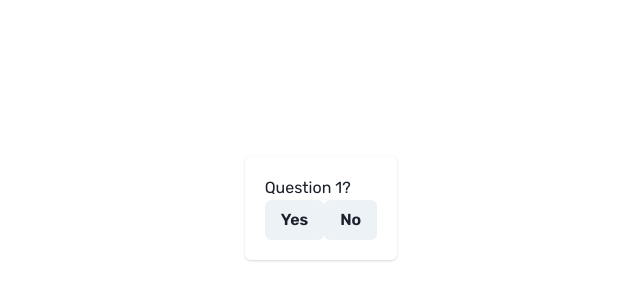
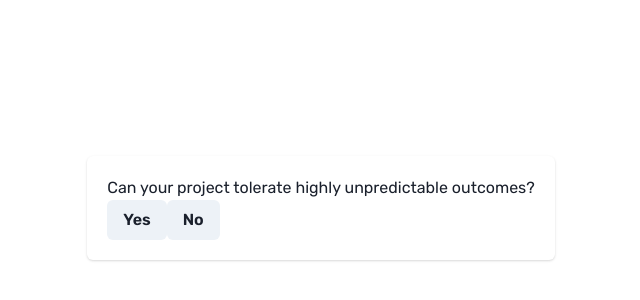
Before and after one commit to adipascu/dao-scoring, a Next.js app: page /survey in a window 1280 px wide. Shown: the part 192-492 px from the top of the page, without its empty margins (319-959 px from the left). Built offline with nearby package versions, Linux system fonts and the light colour scheme.

Commit message:
Update questions

```diff
--- a/src/app/survey/page.tsx
+++ b/src/app/survey/page.tsx
@@ -8,7 +8,203 @@ import {
   Button,
 } from "@chakra-ui/react";
 import React, { useCallback, useState } from "react";
-const QUESTIONS = ["Question 1?", "Question 2?", "Question 3?"];
+
+type Effect = {
+  dimension: "D" | "A" | "O";
+  impact: number;
+};
+type Option = {
+  text: string;
+  effect: Effect | null;
+};
+
+type Question = {
+  text: string;
+  description?: string;
+  options: Option[];
+};
+const QUESTIONS: Question[] = [
+  {
+    text: "Can your project tolerate highly unpredictable outcomes?",
+    description:
+      "DAOs exist at the edge of chaos, by moving away from the realm of technical rational decision making, they invite chaotic behavior and complexity.",
+    options: [
+      {
+        text: "Yes",
+        effect: null,
+      },
+      {
+        text: "No",
+        effect: {
+          dimension: "D",
+          impact: -2,
+        },
+      },
+    ],
+  },
+  {
+    text: "Is there a team that needs to retain substantial control for the project to success?",
+    options: [
+      {
+        text: "Yes",
+        effect: {
+          dimension: "D",
+          impact: -2,
+        },
+      },
+      {
+        text: "No",
+        effect: null,
+      },
+    ],
+  },
+  {
+    text: "Are you launching a token with a secondary market?",
+    options: [
+      {
+        text: "Yes",
+        effect: {
+          dimension: "D",
+          impact: -2,
+        },
+      },
+      {
+        text: "No",
+        effect: {
+          dimension: "D",
+          impact: 2,
+        },
+      },
+    ],
+  },
+  {
+    text: "Are you aiming for as broad a participation as possible?",
+    description:
+      "If you are aiming for pluralism and wide participation, you aim to be more decentralised.",
+    options: [
+      {
+        text: "Yes",
+        effect: {
+          dimension: "D",
+          impact: 2,
+        },
+      },
+      {
+        text: "No",
+        effect: {
+          dimension: "D",
+          impact: -2,
+        },
+      },
+    ],
+  },
+  {
+    text: "Are you comfortable with being led by the crowd?",
+    description:
+      "If you believe in crowd governance DAO is more D, if you think that crowds cannot manage the DAO effectively it is less D.",
+    options: [
+      {
+        text: "Yes",
+        effect: {
+          dimension: "D",
+          impact: 2,
+        },
+      },
+      {
+        text: "No",
+        effect: {
+          dimension: "D",
+          impact: -2,
+        },
+      },
+    ],
+  },
+  {
+    text: "How quickly will you need to make decisions?",
+    description:
+      "If you require rapid agility and quick decision making move further away from D, if changes can be slow and less frequent move closer towards it",
+    options: [
+      {
+        text: "Rapid",
+        effect: {
+          dimension: "D",
+          impact: -2,
+        },
+      },
+      {
+        text: "Slow & Less Frequent",
+        effect: {
+          dimension: "D",
+          impact: 2,
+        },
+      },
+    ],
+  },
+  {
+    text: "How important is censorship resistance for the DAO?",
+    description:
+      "If you require absolute censorship resistant move close to A, if you intent conform to externally defined moderation policies move away from A",
+    options: [
+      {
+        text: "Absolute Censorship Resistant",
+        effect: {
+          dimension: "A",
+          impact: 2,
+        },
+      },
+      {
+        text: "Regulatory / Censorship Risks",
+        effect: {
+          dimension: "A",
+          impact: -2,
+        },
+      },
+    ],
+  },
+  {
+    text: "Are you conducting a regulated activity?",
+    description:
+      "If you are conducting a regulated activity e.g. handling financial derivatives move closer to A, if you are seeking to legally wrap your DAO, move further away from A",
+    options: [
+      {
+        text: "Yes",
+        effect: {
+          dimension: "A",
+          impact: -2,
+        },
+      },
+      {
+        text: "No",
+        effect: {
+          dimension: "A",
+          impact: 2,
+        },
+      },
+    ],
+  },
+  {
+    text: "What are the chances of a capture attempt?",
+    description:
+      "If you think the chances are high that at some point in the future the project action is likely to be prohibited by powerful actors move closer to A. If your activity is considered low risk and already exists in conventional centralised venues move away from A",
+    options: [
+      {
+        text: "Might Become Prohibited",
+        effect: {
+          dimension: "A",
+          impact: 2,
+        },
+      },
+      {
+        text: "Already Existing IRL",
+        effect: {
+          dimension: "A",
+          impact: -2,
+        },
+      },
+    ],
+  },
+];
+
 const cardStyle = {
   display: "flex",
   flexDirection: "column",
@@ -26,7 +222,7 @@ const Card = ({
   question,
   onAnswer,
 }: {
-  question: string;
+  question: Question;
   onAnswer: (answer: string) => void;
 }) => {
   const answerYes = useCallback(() => onAnswer("Yes"), [onAnswer]);
@@ -34,9 +230,14 @@ const Card = ({
   return (
     <ChakraCard style={cardStyle}>
       <CardBody>
-        <Text>{question}</Text>
-        <Button onClick={answerYes}>Yes</Button>
-        <Button onClick={answerNo}>No</Button>
+        <Text>{question.text}</Text>
+        {question.options.map((option, index) => (
+          <Button key={option.text} onClick={() => onAnswer(option.text)}>
+            {option.text}
+          </Button>
+        ))}
+        {/* <Button onClick={answerYes}>Yes</Button> */}
+        {/* <Button onClick={answerNo}>No</Button> */}
       </CardBody>
     </ChakraCard>
   );
@@ -65,7 +266,7 @@ const Survey = () => {
           <ul>
             {answers.map((answer, index) => (
               <li key={index}>
-                {QUESTIONS[index]}: {answer}
+                {QUESTIONS[index].text}: {answer}
               </li>
             ))}
           </ul>
```
